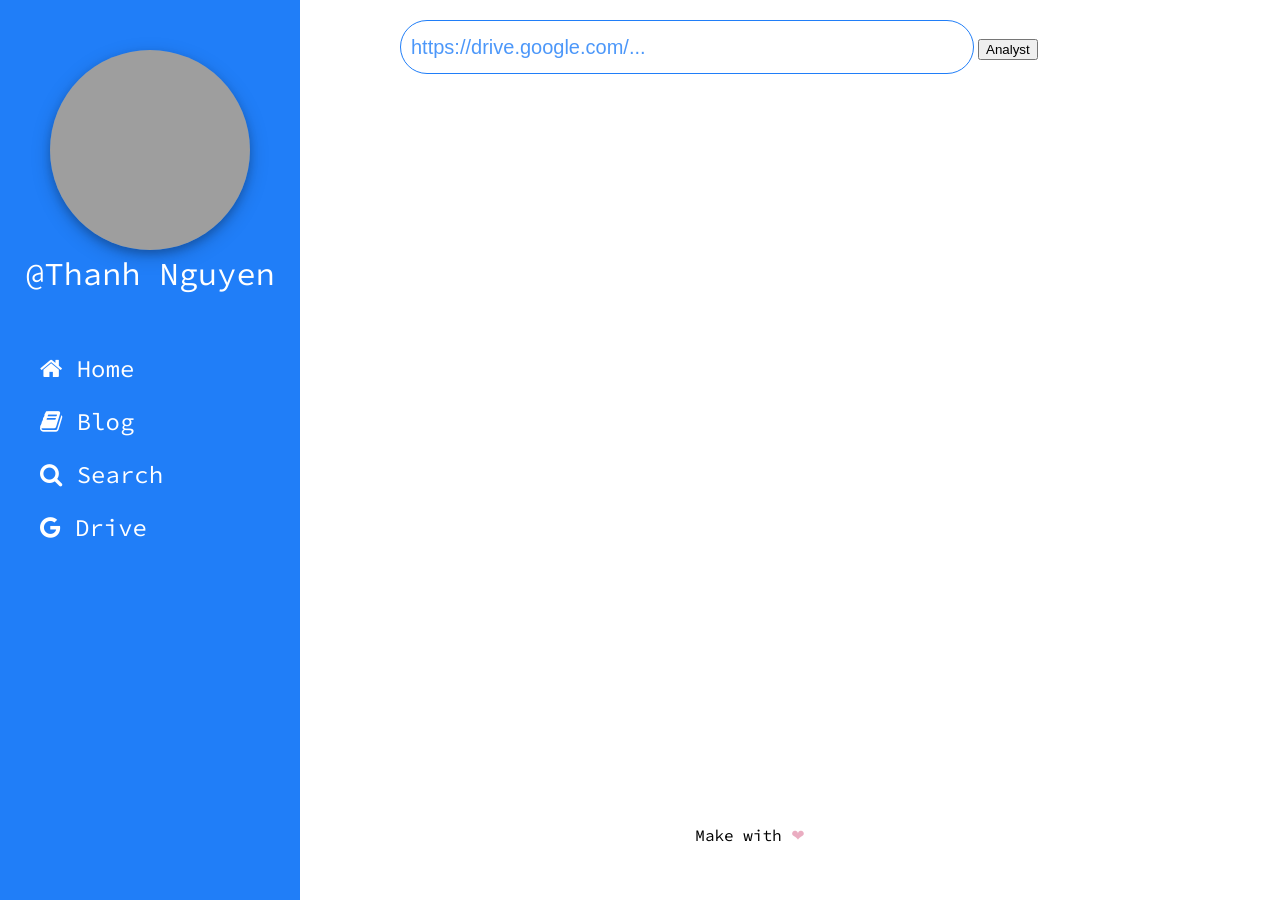
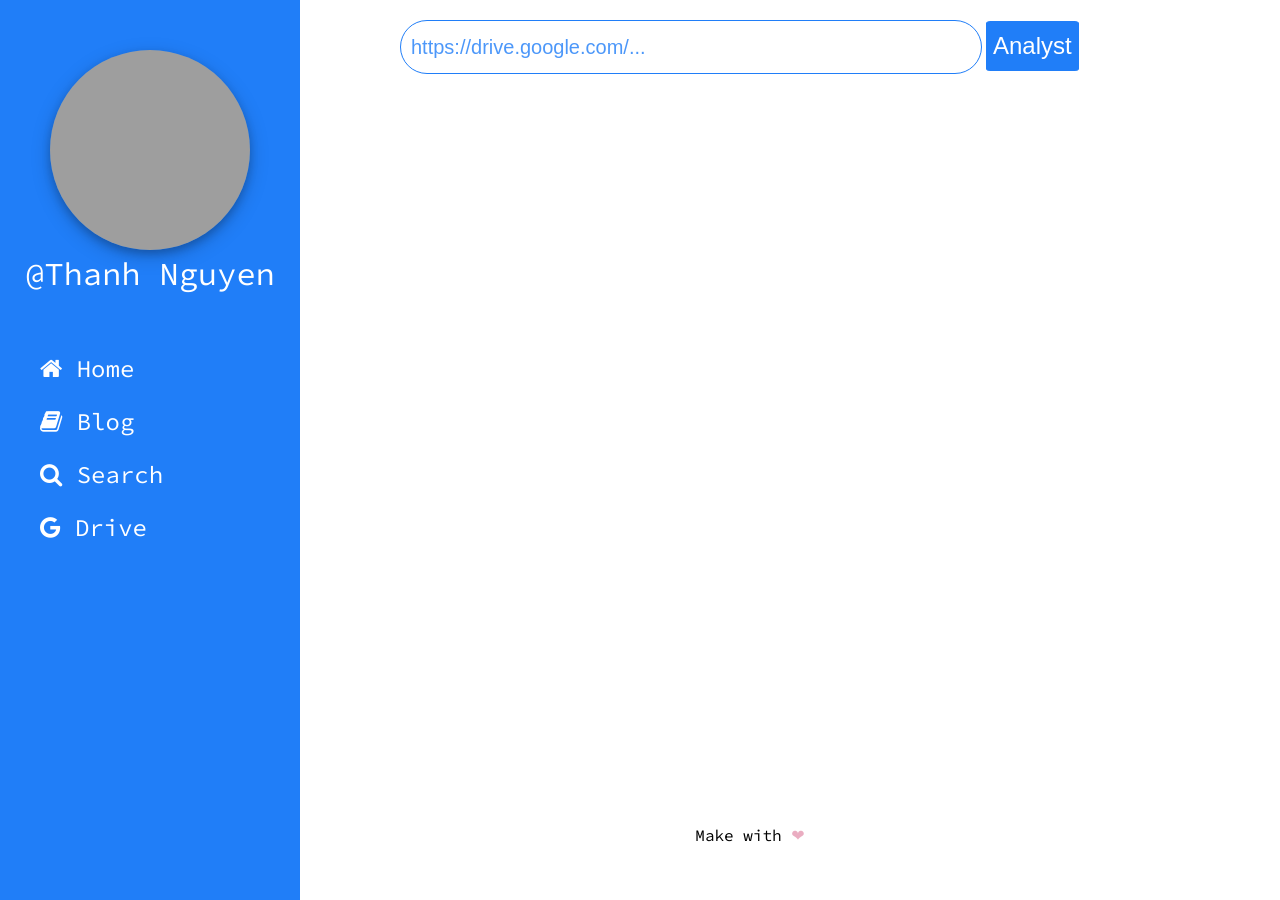
Before and after one commit to thanhnguyenq/thanhnguyenq.github.io, a Jekyll site: the page built from pages/drive/index.html, in a window 1280 px wide. Built offline with Jekyll 4.4.1, drawn with Linux system fonts in a browser that asks for light colours; nearby versions of some CDN libraries; grey boxes are pictures that could not be loaded.

Commit message:
Change button style

```diff
--- a/_sass/_base.scss
+++ b/_sass/_base.scss
@@ -31,6 +31,20 @@ a {
     color: $base-color;
   }
 }
+button {
+  border:1px solid $base-color;
+  height: 50px;
+  background: $base-color;
+  color: white;
+  font-size: 24px;
+  border-radius: 5%;
+  transition: 0.3s ease;
+  cursor: pointer;
+  &:hover {
+    background: white;
+    color: $base-color;
+  }
+}
 .meta {
   color: #8f8f8f;
   font-size: 12px;
@@ -42,6 +56,7 @@ a {
   border: 1px solid $base-color;
   border-radius: 100px;
   padding-left: 10px;
+  padding-right: 10px;
   font-size: 20px;
   color: $base-color;
 }
@@ -181,7 +196,7 @@ footer {
   }
   .container {
     padding-left: 100px;
-		margin-top: 50px;
+    margin-top: 50px;
   }
 }
 @media (min-width: 530px) and (max-width: 850px) {
@@ -215,7 +230,7 @@ footer {
   }
   .container {
     padding-left: 10px;
-		margin-top: 100px;
+    margin-top: 100px;
   }
 }
 @media (min-width: 1px) and (max-width: 530px) {
@@ -248,6 +263,6 @@ footer {
   }
   .container {
     padding-left: 10px;
-		margin-top: 300px;
+    margin-top: 300px;
   }
 }
--- a/pages/drive/index.html
+++ b/pages/drive/index.html
@@ -13,7 +13,7 @@ title: Get Link Google Drive
 const GG_API_KEY = "AIzaSyC1WyP_glm0d4wW1vYqW8IVwl-kOhhnpIo";
 const GG_API_LINK ="https://www.googleapis.com/drive/v3/files/";
 
-$('#drive-link').click(() => {
+$('#link-analyst').click(() => {
   var id = $("#drive-link").val().match(/https?:\/{2}drive.google.com\/file\/d\/([^/]*).*/i);
   if(!id) {
     // Check folder
```
